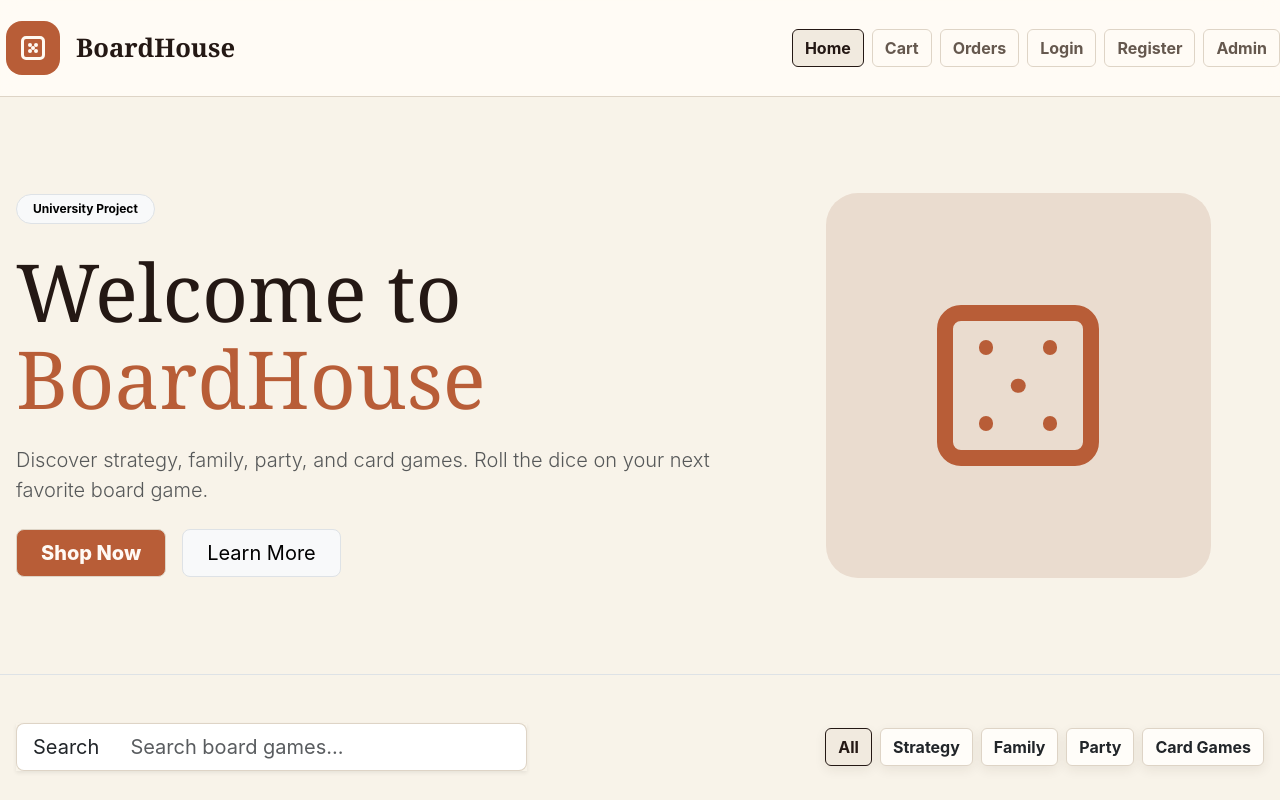
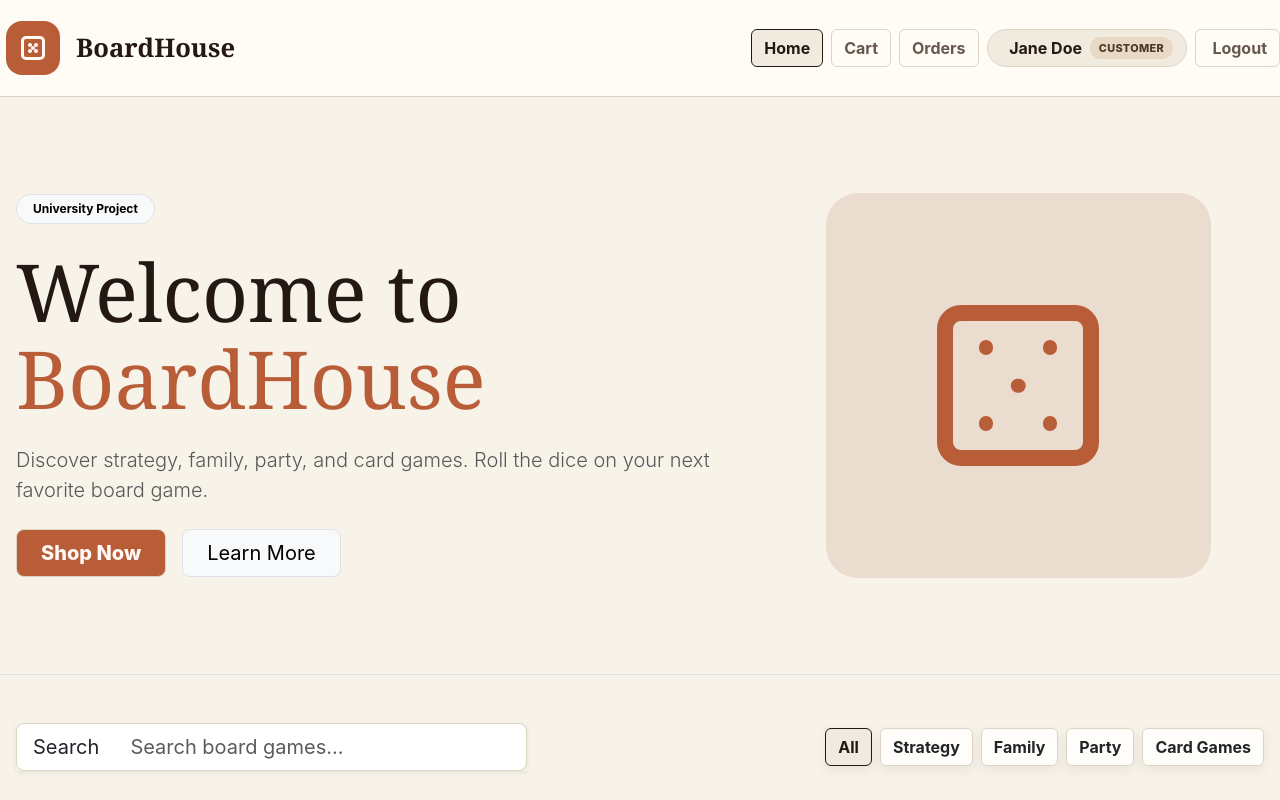
Before and after one commit to PurivatHewkao/BoardHouse, a React (Vite) app: page / in a window 1280 px wide. Shown: the top 800 px of the page. Built offline with nearby package versions, Linux system fonts and the light colour scheme.

Commit message:
Dew - แบ่ง Admin, Customer Login

```diff
--- a/src/App.jsx
+++ b/src/App.jsx
@@ -18,7 +18,7 @@ import {
 import { seedStorage } from "./utils/localStorageDb.js";
 import { createOrder } from "./utils/orderStorage.js";
 import { getProducts, reduceProductStock, saveProducts } from "./utils/productStorage.js";
-import { getCurrentUser, setCurrentUser } from "./utils/userStorage.js";
+import { getCurrentUser, logoutUser, setCurrentUser } from "./utils/userStorage.js";
 
 function App() {
   const [page, setPage] = useState("Home");
@@ -37,6 +37,13 @@ function App() {
   function handleCurrentUser(user) {
     updateCurrentUser(user);
     setCurrentUser(user);
+    setPage("Home");
+  }
+
+  function handleLogout() {
+    logoutUser();
+    updateCurrentUser(null);
+    setPage("Login");
   }
 
   const cartItems = cart
@@ -70,10 +77,7 @@ function App() {
   }
 
   function removeItem(productId) {
-    const item = cartItems.find((cartItem) => cartItem.productId === productId);
     setCart((items) => removeCartItem(items, productId));
-
-
   }
 
   function goToCheckout() {
@@ -107,7 +111,7 @@ function App() {
 
   return (
     <div className="app-shell">
-      <Header page={page} setPage={setPage} />
+      <Header page={page} setPage={setPage} currentUser={currentUser} onLogout={handleLogout} />
       <main>
         {page === "Home" && <HomeRoute products={products} addToCart={addToCart} />}
         {page === "Cart" && (
--- a/src/components/Header.jsx
+++ b/src/components/Header.jsx
@@ -1,29 +1,77 @@
 import React from "react";
 import DiceMark from "./DiceMark.jsx";
+import { ADMIN_NAV, getAccessLabel, getNavItems, isAdmin as checkAdmin } from "../utils/roles.js";
 
-const navItems = ["Home", "Cart", "Orders", "Login", "Register", "Admin"];
+function Header({ page, setPage, currentUser, onLogout }) {
+  const isAdmin = checkAdmin(currentUser);
 
-function Header({ page, setPage }) {
+  // แบ่งเมนูตาม role จากกติกากลางใน roles.js (admin เห็นแท็บ Admin เพิ่ม)
+  const navItems = getNavItems(currentUser);
+
   return (
     <header className="site-header sticky-top">
       <nav className="container-xxl navbar navbar-expand-xl py-3">
-        <button className="brand-button navbar-brand d-flex align-items-center gap-3 border-0 bg-transparent" type="button" onClick={() => setPage("Home")}>
+        <button
+          className="brand-button navbar-brand d-flex align-items-center gap-3 border-0 bg-transparent"
+          type="button"
+          onClick={() => setPage("Home")}
+        >
           <span className="brand-icon d-inline-grid place-items-center">
             <DiceMark />
           </span>
           <span>BoardHouse</span>
         </button>
-        <div className="nav-scroll ms-xl-auto" aria-label="Main navigation">
-          {navItems.map((item) => (
-            <button
-              className={page === item ? "btn nav-button active" : "btn nav-button"}
-              key={item}
-              type="button"
-              onClick={() => setPage(item)}
-            >
-              {item}
-            </button>
-          ))}
+
+        <div className="nav-scroll ms-xl-auto align-items-center" aria-label="Main navigation">
+          {navItems.map((item) => {
+            const isAdminTab = item === ADMIN_NAV;
+            const classes = [
+              "btn",
+              "nav-button",
+              isAdminTab ? "admin-tab" : "",
+              page === item ? "active" : "",
+            ]
+              .filter(Boolean)
+              .join(" ");
+
+            return (
+              <button className={classes} key={item} type="button" onClick={() => setPage(item)}>
+                {isAdminTab && <i className="bi bi-shield-lock me-1" />}
+                {item}
+              </button>
+            );
+          })}
+
+          {currentUser ? (
+            <>
+              <span className={`user-chip ${isAdmin ? "is-admin" : "is-customer"}`}>
+                <i className="bi bi-person-circle text-brand" />
+                <span className="user-chip-name">{currentUser.name}</span>
+                <span className={`role-badge ${currentUser.role}`}>{getAccessLabel(currentUser)}</span>
+              </span>
+              <button className="btn nav-button" type="button" onClick={onLogout}>
+                <i className="bi bi-box-arrow-right me-1" />
+                Logout
+              </button>
+            </>
+          ) : (
+            <>
+              <button
+                className={page === "Login" ? "btn nav-button active" : "btn nav-button"}
+                type="button"
+                onClick={() => setPage("Login")}
+              >
+                Login
+              </button>
+              <button
+                className={page === "Register" ? "btn nav-button active" : "btn nav-button"}
+                type="button"
+                onClick={() => setPage("Register")}
+              >
+                Register
+              </button>
+            </>
+          )}
         </div>
       </nav>
     </header>
--- a/src/styles.css
+++ b/src/styles.css
@@ -359,6 +359,95 @@ main {
   content: "$";
 }
 
+/* --- Auth & role UI (Dew) --- */
+.user-chip {
+  display: inline-flex;
+  align-items: center;
+  gap: 0.5rem;
+  padding: 0.35rem 0.85rem;
+  border-radius: 999px;
+  background: var(--bh-soft);
+  border: 1px solid var(--bh-line);
+  color: var(--bh-text);
+  font-weight: 700;
+  white-space: nowrap;
+}
+
+.role-badge {
+  font-size: 0.68rem;
+  text-transform: uppercase;
+  letter-spacing: 0.03em;
+  padding: 0.15rem 0.55rem;
+  border-radius: 999px;
+  font-weight: 800;
+}
+
+.role-badge.admin {
+  background: var(--bh-brand);
+  color: #fffaf5;
+}
+
+.role-badge.customer {
+  background: #e7d9c4;
+  color: #4a3a28;
+}
+
+/* แท็บ Admin ให้เด่นแยกจากเมนูทั่วไป เพื่อเห็นภาพการแยกสิทธิ์ */
+.nav-button.admin-tab {
+  border: 1px solid var(--bh-brand);
+  color: var(--bh-brand);
+  font-weight: 800;
+}
+
+.nav-button.admin-tab.active,
+.nav-button.admin-tab:hover {
+  background: var(--bh-brand);
+  color: #fffaf5;
+}
+
+/* กรอบ user-chip เปลี่ยนสีตาม role ให้แยก admin/customer ออกชัด */
+.user-chip.is-admin {
+  border-color: var(--bh-brand);
+  box-shadow: 0 0 0 1px var(--bh-brand) inset;
+}
+
+.user-chip-name {
+  max-width: 12ch;
+  overflow: hidden;
+  text-overflow: ellipsis;
+  white-space: nowrap;
+}
+
+/* พื้นที่ Admin dashboard (ตัวสาธิตการแยกสิทธิ์) */
+.admin-area {
+  max-width: 720px;
+}
+
+.admin-area-icon {
+  color: var(--bh-brand);
+}
+
+.admin-stat {
+  border: 1px solid var(--bh-line);
+  background: var(--bh-soft);
+}
+
+.input-group-text.field-icon {
+  background: var(--bh-soft);
+  border-color: var(--bh-line);
+  color: var(--bh-brand);
+}
+
+.auth-guard-icon {
+  color: var(--bh-brand);
+}
+
+.demo-hint {
+  background: var(--bh-soft);
+  border: 1px dashed var(--bh-line);
+  border-radius: 0.75rem;
+}
+
 @media (max-width: 760px) {
   .container-xxl {
     --bs-gutter-x: 1rem;
--- /dev/null
+++ b/src/utils/roles.js
@@ -0,0 +1,32 @@
+export const ROLES = {
+  CUSTOMER: "customer",
+  ADMIN: "admin",
+};
+
+export const ADMIN_NAV = "Admin";
+
+const CUSTOMER_NAV = ["Home", "Cart", "Orders"];
+
+export function isAdmin(user) {
+  return user?.role === ROLES.ADMIN;
+}
+
+export function canAccessAdmin(user) {
+  return isAdmin(user);
+}
+
+export function getAccessLabel(user) {
+  if (!user) {
+    return "Guest";
+  }
+
+  return isAdmin(user) ? "Admin" : "Customer";
+}
+
+export function getNavItems(user) {
+  if (!user) {
+    return [];
+  }
+
+  return isAdmin(user) ? [...CUSTOMER_NAV, ADMIN_NAV] : CUSTOMER_NAV;
+}
--- a/src/utils/userStorage.js
+++ b/src/utils/userStorage.js
@@ -1,5 +1,6 @@
 import { currentUser as defaultCurrentUser, users as defaultUsers } from "../data/seedData.js";
 import { readStorage, storageKeys, writeStorage } from "./localStorageDb.js";
+import { ROLES } from "./roles.js";
 
 export function getUsers() {
   const users = readStorage(storageKeys.users, defaultUsers);
@@ -34,7 +35,7 @@ export function loginUser(email, password) {
   return user || null;
 }
 
-export function registerUser({ name, email, password, phone = "", address = null, role = "customer" }) {
+export function registerUser({ name, email, password, phone = "", address = null }) {
   const users = getUsers();
   const duplicatedUser = users.some((user) => user.email.toLowerCase() === email.toLowerCase());
 
@@ -43,7 +44,8 @@ export function registerUser({ name, email, password, phone = "", address = null
   }
 
   const nextId = users.length ? Math.max(...users.map((user) => user.id)) + 1 : 1;
-  const user = { id: nextId, role, name, email, password, phone, address };
+  // สมัครใหม่เป็น customer เสมอ — สิทธิ์ admin กำหนดจากฝั่งระบบเท่านั้น ยกระดับตัวเองไม่ได้
+  const user = { id: nextId, role: ROLES.CUSTOMER, name, email, password, phone, address };
   const nextUsers = [...users, user];
   saveUsers(nextUsers);
   setCurrentUser(user);
```
